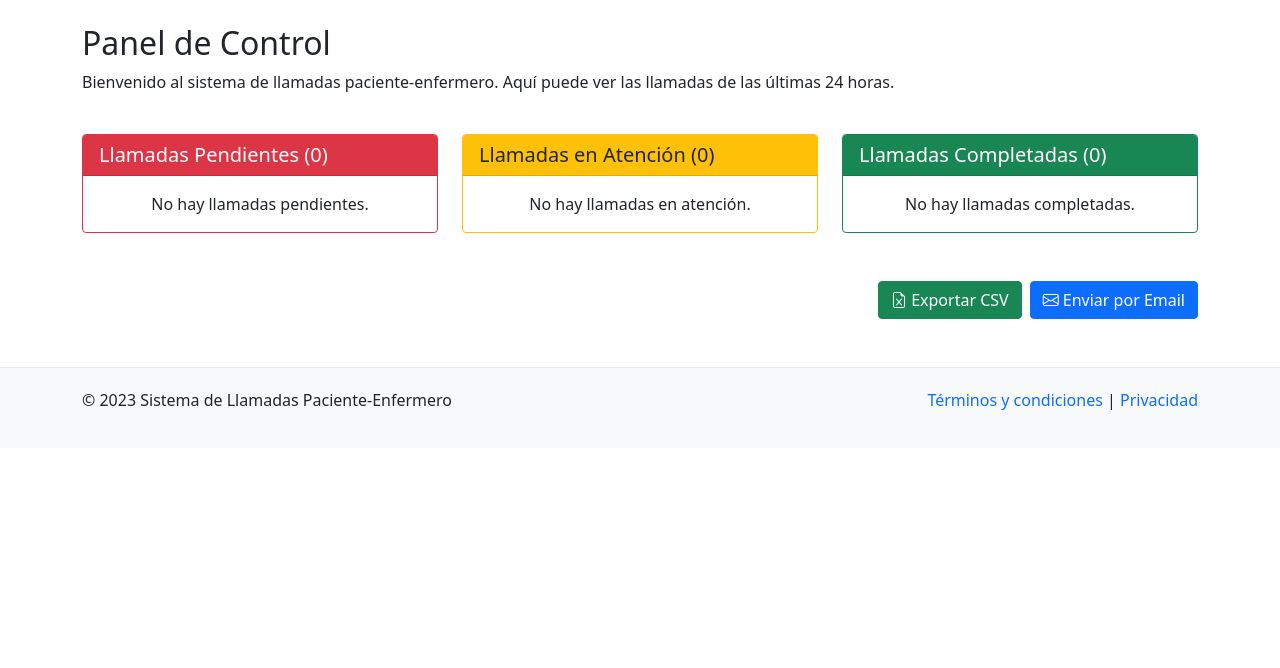
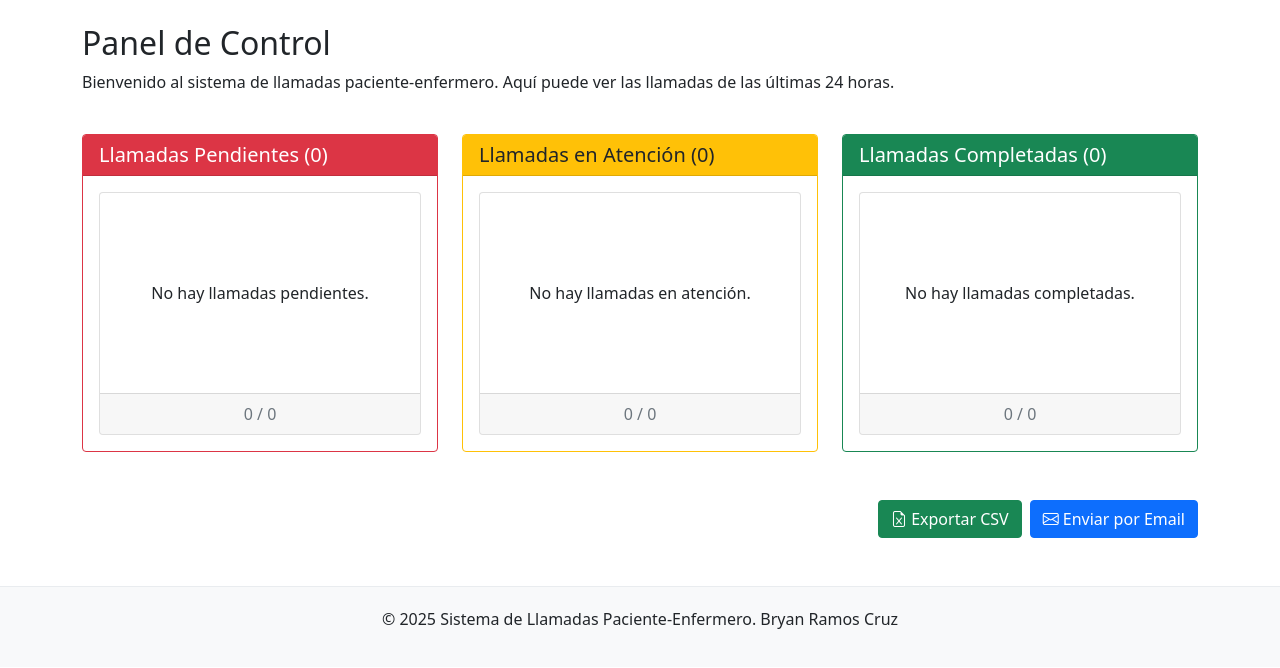
Before and after one commit to BryanRC02/SistemaLlamadas, a Flask app: page /dashboard in a window 1280 px wide. Shown: the part 56-724 px from the top of the page. Run offline with Flask 2, Linux system fonts and the light colour scheme; a user stored in the database is signed in; tables that the repository leaves empty hold one stand-in row (values such as "Sample post").

Commit message:
Añadido el rol de asistente en el modelo de Usuarios. Mejorado el aspecto del Dashboard. Modificado el Footer.

```diff
--- a/app/models/models.py
+++ b/app/models/models.py
@@ -9,6 +9,7 @@
     email = db.Column(db.String(120), index=True, unique=True)
     password_hash = db.Column(db.String(128))
     is_admin = db.Column(db.Boolean, default=False)
+    is_assistant = db.Column(db.Boolean, default=False)
 
     def set_password(self, password):
         self.password_hash = generate_password_hash(password)
--- a/app/templates/base.html
+++ b/app/templates/base.html
@@ -96,15 +96,7 @@
 
     <footer class="footer mt-5">
         <div class="container">
-            <div class="row">
-                <div class="col-md-6">
-                    <p>&copy; 2023 Sistema de Llamadas Paciente-Enfermero</p>
-                </div>
-                <div class="col-md-6 text-md-end">
-                    <a href="#" class="text-decoration-none">Términos y condiciones</a> |
-                    <a href="#" class="text-decoration-none">Privacidad</a>
-                </div>
-            </div>
+            <p class="text-center">&copy; 2025 Sistema de Llamadas Paciente-Enfermero. Bryan Ramos Cruz</p>
         </div>
     </footer>
 
--- a/app/templates/dashboard.html
+++ b/app/templates/dashboard.html
@@ -18,19 +18,44 @@
             </div>
             <div class="card-body">
                 {% if pending_calls %}
-                <ul class="list-group">
+                <div id="pendingCallsCarousel" class="carousel slide" data-bs-ride="false" data-bs-interval="false">
+                    <div class="carousel-inner">
                         {% for call in pending_calls %}
-                    <li class="list-group-item d-flex justify-content-between align-items-center">
-                        <div>
-                            <strong>Habitación {{ call.room }} - Cama {{ call.bed }}</strong>
-                            <br>
-                            <small class="text-muted">{{ call.call_time.strftime('%d/%m/%Y %H:%M:%S') }}</small>
+                        <div class="carousel-item {% if loop.first %}active{% endif %}">
+                            <div class="card">
+                                <div class="card-body" style="height: 200px; overflow-y: auto;">
+                                    <h5 class="card-title">Habitación {{ call.room }} - Cama {{ call.bed }}</h5>
+                                    <p class="card-text">
+                                        <small class="text-muted">Llamada: {{ call.call_time.strftime('%d/%m/%Y %H:%M:%S') }}</small>
+                                    </p>
                                 </div>
-                    </li>
+                                <div class="card-footer text-muted text-center">
+                                    {{ loop.index }} / {{ pending_calls|length }}
+                                </div>
+                            </div>
+                        </div>
                         {% endfor %}
-                </ul>
+                    </div>
+                </div>
+                {% if pending_calls|length > 1 %}
+                <div class="d-flex justify-content-center mt-2">
+                    <button class="btn btn-sm btn-outline-secondary me-2" type="button" data-bs-target="#pendingCallsCarousel" data-bs-slide="prev">
+                        <i class="bi bi-chevron-left"></i> Anterior
+                    </button>
+                    <button class="btn btn-sm btn-outline-secondary" type="button" data-bs-target="#pendingCallsCarousel" data-bs-slide="next">
+                        Siguiente <i class="bi bi-chevron-right"></i>
+                    </button>
+                </div>
+                {% endif %}
                 {% else %}
+                <div class="card">
+                    <div class="card-body" style="height: 200px; display: flex; align-items: center; justify-content: center;">
                         <p class="text-center mb-0">No hay llamadas pendientes.</p>
+                    </div>
+                    <div class="card-footer text-muted text-center">
+                        0 / 0
+                    </div>
+                </div>
                 {% endif %}
             </div>
         </div>
@@ -43,23 +68,46 @@
             </div>
             <div class="card-body">
                 {% if attending_calls %}
-                <ul class="list-group">
+                <div id="attendingCallsCarousel" class="carousel slide" data-bs-ride="false" data-bs-interval="false">
+                    <div class="carousel-inner">
                         {% for call in attending_calls %}
-                    <li class="list-group-item d-flex justify-content-between align-items-center">
-                        <div>
-                            <strong>Habitación {{ call.room }} - Cama {{ call.bed }}</strong>
-                            <br>
-                            <small class="text-muted">Llamada: {{ call.call_time.strftime('%d/%m/%Y %H:%M:%S') }}</small>
-                            <br>
-                            <small class="text-muted">Atención: {{ call.attention_time.strftime('%d/%m/%Y %H:%M:%S') }}</small>
-                            <br>
+                        <div class="carousel-item {% if loop.first %}active{% endif %}">
+                            <div class="card">
+                                <div class="card-body" style="height: 200px; overflow-y: auto;">
+                                    <h5 class="card-title">Habitación {{ call.room }} - Cama {{ call.bed }}</h5>
+                                    <p class="card-text">
+                                        <small class="text-muted">Llamada: {{ call.call_time.strftime('%d/%m/%Y %H:%M:%S') }}</small><br>
+                                        <small class="text-muted">Atención: {{ call.attention_time.strftime('%d/%m/%Y %H:%M:%S') }}</small><br>
                                         <small class="text-muted">Asistente: {{ call.attending_assistant.name if call.attending_assistant else 'No asignado' }}</small>
+                                    </p>
                                 </div>
-                    </li>
+                                <div class="card-footer text-muted text-center">
+                                    {{ loop.index }} / {{ attending_calls|length }}
+                                </div>
+                            </div>
+                        </div>
                         {% endfor %}
-                </ul>
+                    </div>
+                </div>
+                {% if attending_calls|length > 1 %}
+                <div class="d-flex justify-content-center mt-2">
+                    <button class="btn btn-sm btn-outline-secondary me-2" type="button" data-bs-target="#attendingCallsCarousel" data-bs-slide="prev">
+                        <i class="bi bi-chevron-left"></i> Anterior
+                    </button>
+                    <button class="btn btn-sm btn-outline-secondary" type="button" data-bs-target="#attendingCallsCarousel" data-bs-slide="next">
+                        Siguiente <i class="bi bi-chevron-right"></i>
+                    </button>
+                </div>
+                {% endif %}
                 {% else %}
+                <div class="card">
+                    <div class="card-body" style="height: 200px; display: flex; align-items: center; justify-content: center;">
                         <p class="text-center mb-0">No hay llamadas en atención.</p>
+                    </div>
+                    <div class="card-footer text-muted text-center">
+                        0 / 0
+                    </div>
+                </div>
                 {% endif %}
             </div>
         </div>
@@ -72,25 +120,47 @@
             </div>
             <div class="card-body">
                 {% if completed_calls %}
-                <ul class="list-group">
+                <div id="completedCallsCarousel" class="carousel slide" data-bs-ride="false" data-bs-interval="false">
+                    <div class="carousel-inner">
                         {% for call in completed_calls %}
-                    <li class="list-group-item d-flex justify-content-between align-items-center">
-                        <div>
-                            <strong>Habitación {{ call.room }} - Cama {{ call.bed }}</strong>
-                            <br>
-                            <small class="text-muted">Llamada: {{ call.call_time.strftime('%d/%m/%Y %H:%M:%S') }}</small>
-                            <br>
-                            <small class="text-muted">Atención: {{ call.attention_time.strftime('%d/%m/%Y %H:%M:%S') }}</small>
-                            <br>
-                            <small class="text-muted">Presencia: {{ call.presence_time.strftime('%d/%m/%Y %H:%M:%S') }}</small>
-                            <br>
+                        <div class="carousel-item {% if loop.first %}active{% endif %}">
+                            <div class="card">
+                                <div class="card-body" style="height: 200px; overflow-y: auto;">
+                                    <h5 class="card-title">Habitación {{ call.room }} - Cama {{ call.bed }}</h5>
+                                    <p class="card-text">
+                                        <small class="text-muted">Llamada: {{ call.call_time.strftime('%d/%m/%Y %H:%M:%S') }}</small><br>
+                                        <small class="text-muted">Atención: {{ call.attention_time.strftime('%d/%m/%Y %H:%M:%S') }}</small><br>
+                                        <small class="text-muted">Presencia: {{ call.presence_time.strftime('%d/%m/%Y %H:%M:%S') }}</small><br>
                                         <small class="text-muted">Asistente: {{ call.attending_assistant.name if call.attending_assistant else 'No asignado' }}</small>
+                                    </p>
                                 </div>
-                    </li>
+                                <div class="card-footer text-muted text-center">
+                                    {{ loop.index }} / {{ completed_calls|length }}
+                                </div>
+                            </div>
+                        </div>
                         {% endfor %}
-                </ul>
+                    </div>
+                </div>
+                {% if completed_calls|length > 1 %}
+                <div class="d-flex justify-content-center mt-2">
+                    <button class="btn btn-sm btn-outline-secondary me-2" type="button" data-bs-target="#completedCallsCarousel" data-bs-slide="prev">
+                        <i class="bi bi-chevron-left"></i> Anterior
+                    </button>
+                    <button class="btn btn-sm btn-outline-secondary" type="button" data-bs-target="#completedCallsCarousel" data-bs-slide="next">
+                        Siguiente <i class="bi bi-chevron-right"></i>
+                    </button>
+                </div>
+                {% endif %}
                 {% else %}
+                <div class="card">
+                    <div class="card-body" style="height: 200px; display: flex; align-items: center; justify-content: center;">
                         <p class="text-center mb-0">No hay llamadas completadas.</p>
+                    </div>
+                    <div class="card-footer text-muted text-center">
+                        0 / 0
+                    </div>
+                </div>
                 {% endif %}
             </div>
         </div>
@@ -114,3 +184,15 @@
 {% block extra_css %}
 <link rel="stylesheet" href="https://cdn.jsdelivr.net/npm/bootstrap-icons@1.8.1/font/bootstrap-icons.css">
 {% endblock %}
+
+{% block extra_js %}
+<script>
+    document.addEventListener('DOMContentLoaded', function() {
+        // Initialize all carousels
+        var carousels = [].slice.call(document.querySelectorAll('.carousel'));
+        carousels.forEach(function(carousel) {
+            new bootstrap.Carousel(carousel);
+        });
+    });
+</script>
+{% endblock %}
```
Also changed, not shown: app/routes/auth.py (+12 -5 lines), app/templates/register.html (+6 -2 lines), init_db.py (+15 -1 lines). Lines whose indentation alone changed are shown as unchanged.
